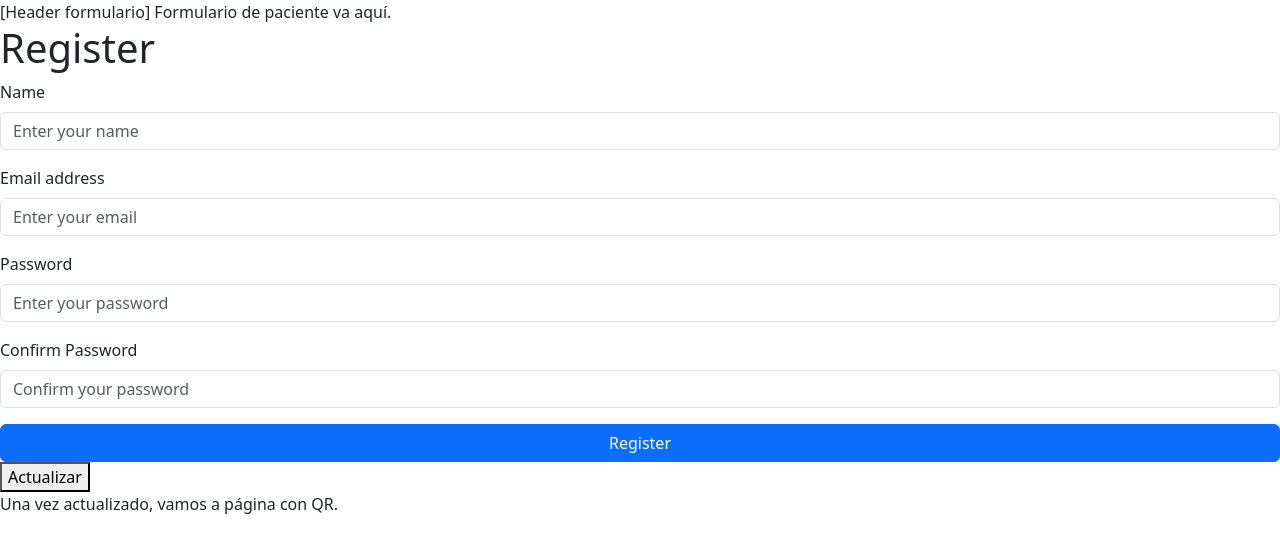
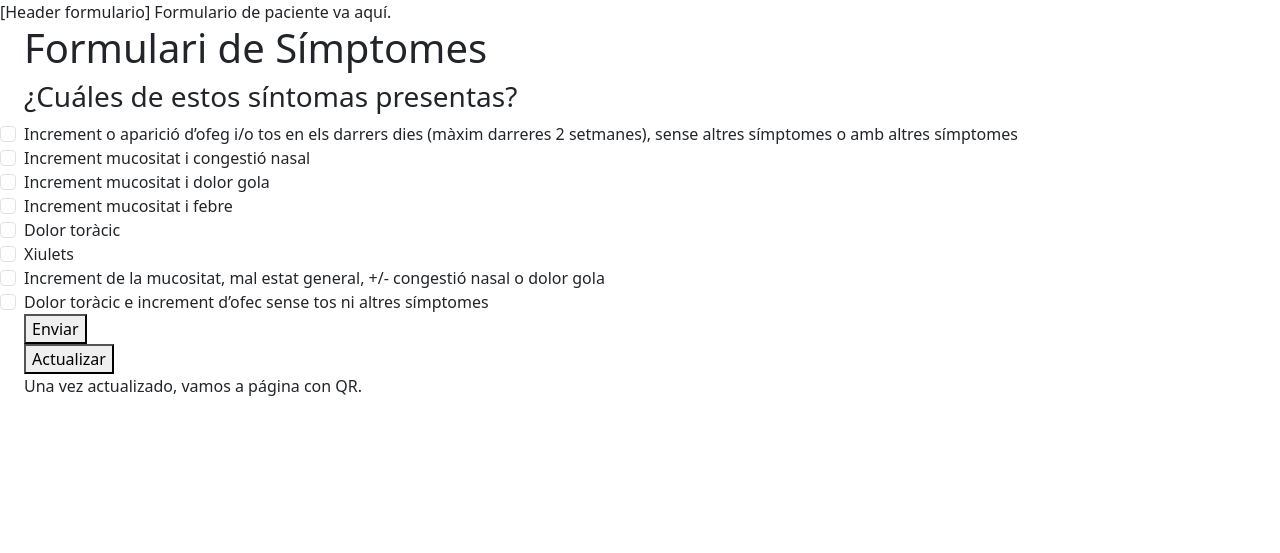
Before and after one commit to hsanzg/marato-2024, a FastAPI app: page /paciente/1 in a window 1280 px wide. Shown: the top 553 px of the page. Run offline with FastAPI, Linux system fonts and the light colour scheme.

Commit message:
template paciente

```diff
--- a/Backend/templates/paciente.html
+++ b/Backend/templates/paciente.html
@@ -1,44 +1,55 @@
 {% include 'header_con_todo.html' %}
 Formulario de paciente va aquí.
 
-<div class="form-container">
+<div class="form-check">
     <div class="form-header">
-      <h1>Register</h1>
-    </div>
-    <form class="needs-validation" novalidate>
-      <div class="mb-3">
-        <label for="name" class="form-label">Name</label>
-        <input type="text" class="form-control" id="name" placeholder="Enter your name" required>
-        <div class="invalid-feedback">
-          Please enter your name.
-        </div>
-      </div>
-      <div class="mb-3">
-        <label for="email" class="form-label">Email address</label>
-        <input type="email" class="form-control" id="email" placeholder="Enter your email" required>
-        <div class="invalid-feedback">
-          Please enter a valid email.
-        </div>
-      </div>
-      <div class="mb-3">
-        <label for="password" class="form-label">Password</label>
-        <input type="password" class="form-control" id="password" placeholder="Enter your password" required>
-        <div class="invalid-feedback">
-          Please enter a password.
-        </div>
-      </div>
-      <div class="mb-3">
-        <label for="confirm-password" class="form-label">Confirm Password</label>
-        <input type="password" class="form-control" id="confirm-password" placeholder="Confirm your password" required>
-        <div class="invalid-feedback">
-          Passwords must match.
-        </div>
-      </div>
-      <div class="d-grid">
-        <button type="submit" class="btn btn-primary">Register</button>
-      </div>
+    <h1>Formulari de Símptomes</h1>
+    <div>
+    <h3>¿Cuáles de estos síntomas presentas?</h3>
+    <form action="#" method="post">
+        <input class="form-check-input" type="checkbox" value="" id="flexCheckDefault">
+        <label class="form-check-label" for="flexCheckDefault">
+            Increment o aparició d’ofeg i/o tos en els darrers dies (màxim darreres 2 setmanes), sense altres símptomes o amb altres símptomes
+        </label>
+	<div>
+        <input class="form-check-input" type="checkbox" value="" id="flexCheckDefault">
+        <label class="form-check-label" for="flexCheckDefault">
+            Increment mucositat i congestió nasal
+        </label>
+	<div>
+        <input class="form-check-input" type="checkbox" value="" id="flexCheckDefault">
+        <label class="form-check-label" for="flexCheckDefault">
+            Increment mucositat i dolor gola
+        </label>
+	<div>
+        <input class="form-check-input" type="checkbox" value="" id="flexCheckDefault">
+        <label class="form-check-label" for="flexCheckDefault">
+            Increment mucositat i febre
+        </label>
+	<div>
+        <input class="form-check-input" type="checkbox" value="" id="flexCheckDefault">
+        <label class="form-check-label" for="flexCheckDefault">
+            Dolor toràcic
+        </label>
+	<div>
+        <input class="form-check-input" type="checkbox" value="" id="flexCheckDefault">
+        <label class="form-check-label" for="flexCheckDefault">
+            Xiulets
+        </label>
+	<div>
+        <input class="form-check-input" type="checkbox" value="" id="flexCheckDefault">
+        <label class="form-check-label" for="flexCheckDefault">
+            Increment de la mucositat, mal estat general, +/- congestió nasal o dolor gola
+        </label>
+	<div>
+        <input class="form-check-input" type="checkbox" value="" id="flexCheckDefault">
+        <label class="form-check-label" for="flexCheckDefault">
+            Dolor toràcic e increment d’ofec sense tos ni altres símptomes
+        </label>
+	<div>
+        <button type="submit">Enviar</button>
     </form>
-  </div>
+   </div>
 </div>
 
 <form action="/guardar_paciente" method="POST">
```
